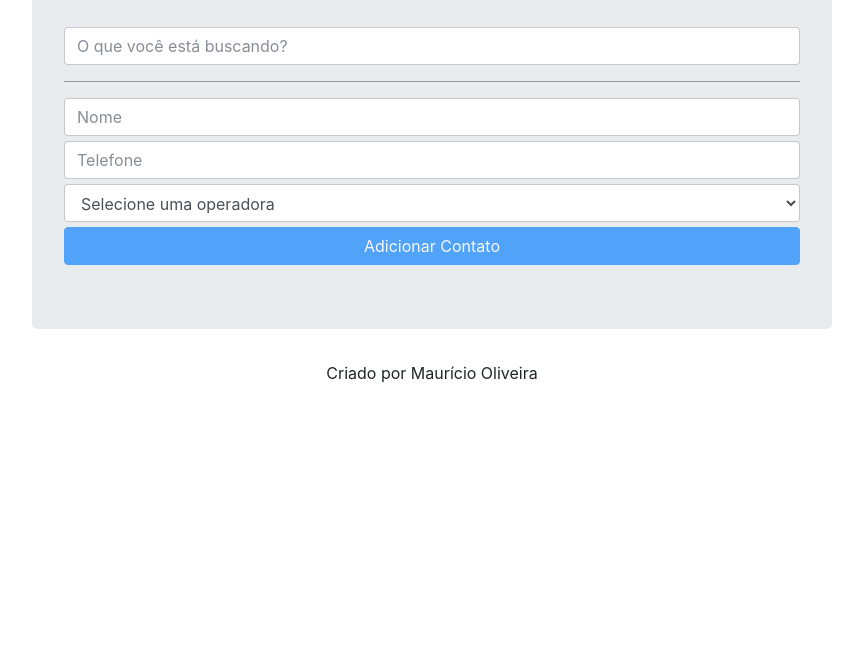
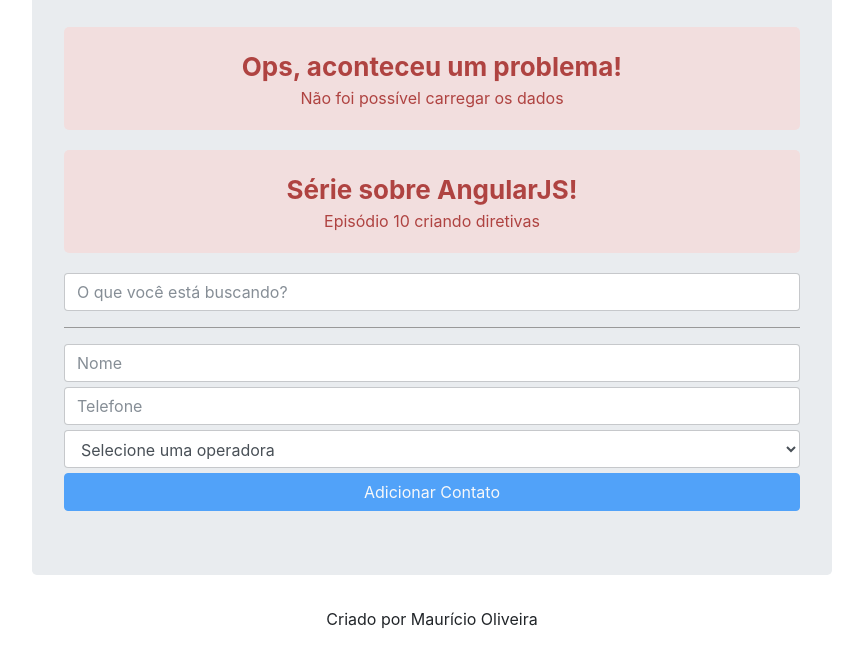
Before and after one commit to mauriciosantos21/agenda, a plain HTML site: page index.html in a window 1280 px wide. Shown: the part 118-784 px from the top of the page, without its empty margins (208-1071 px from the left). Drawn offline with nearby package versions, Linux system fonts and the light colour scheme; no server answers.

Commit message:
Criando Diretivas

```diff
--- /dev/null
+++ b/css/ui.css
@@ -0,0 +1,15 @@
+.ui-alert{
+    background-color: #F2DEDE;
+    padding: 20px;
+    border-radius: 5px;
+    margin-top: 20px;
+    margin-bottom: 20px;
+}
+.ui-alert-title{
+    color: #AF4341;
+    font-size: 26px;
+    font-weight: bold;
+}
+.ui-alert-message{
+    color: #AF4341;
+}
--- a/index.html
+++ b/index.html
@@ -6,7 +6,7 @@
     <title>Agenda</title>
     <link rel="stylesheet" type="text/css" href="lib/bootstrap/bootstrap.css">
     <link rel="stylesheet" type="text/css" href="css/app.css">
-
+    <link rel="stylesheet" type="text/css" href="css/ui.css">
     <script src="lib/angular/angular.js"></script>
     <script src="lib/angular/angular-messages.js"></script>
     <script src="js/app.js"></script>
@@ -18,10 +18,14 @@
     <script src="js/config/serialGeneratorConfig.js"></script>
     <script src="js/filters/nameFilter.js"></script>
     <script src="js/filters/ellipsisFilter.js"></script>
+    <script src="js/directives/uiAlertDirective.js"></script>
 </head>
 <body ng-controller="agendaCtrl">
 <div class="jumbotron">
     <h3>{{app}}</h3>
+    <ui-alert title="Ops, aconteceu um problema!">{{error}}</ui-alert>
+    <ui-alert title="Série sobre AngularJS!">Episódio 10 criando diretivas</ui-alert>
+
     <input class="form-control" type="text" ng-model="criterioDeBusca" placeholder="O que você está buscando?"/>
     <table ng-show="contatos.length > 0" class="table ">
         <tr>
--- a/js/controllers/agendaCtrl.js
+++ b/js/controllers/agendaCtrl.js
@@ -6,7 +6,7 @@
         contatosAPI.getContatos().then(function (response) {
             $scope.contatos = response.data;
         }).catch(function (data, status) {
-            $scope.message = "Aconteceu um problema: " + data;
+            $scope.error = "Não foi possível carregar os dados";
         });
     };
     var carregarOperadoras = function () {
--- /dev/null
+++ b/js/directives/uiAlertDirective.js
@@ -0,0 +1,11 @@
+angular.module("agenda").directive("uiAlert", function () {
+    return {
+        templateUrl: "view/alert.html",
+        replace: true,
+        restrict: "AE",
+        scope: {
+            title: "@"
+        },
+        transclude: true
+    };
+});
--- /dev/null
+++ b/view/alert.html
@@ -0,0 +1,7 @@
+<div class="ui-alert">
+    <div class="ui-alert-title">
+        {{title}}
+    </div>
+    <div class="ui-alert-message" ng-transclude>
+    </div>
+</div>
```
